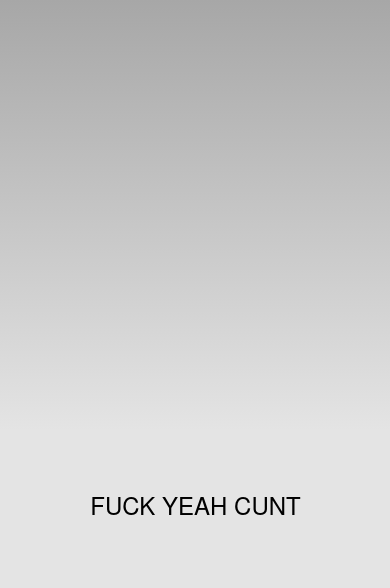
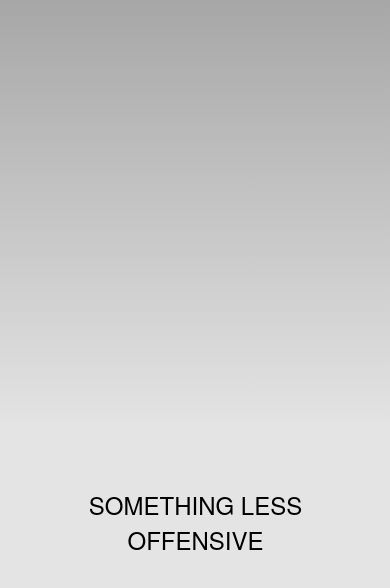
Before and after one commit to taylormighall/DyslexiaUnited, a plain HTML site: page www/menu.html in a window 390 px wide. Drawn offline with Linux system fonts and the light colour scheme; some packages are replaced by stand-ins of ours.

Commit message:
less mean

```diff
--- a/www/menu.html
+++ b/www/menu.html
@@ -44,7 +44,7 @@
 
 <body>
     <div class="app">
-        <h1>Fuck yeah cunt</h1>
+        <h1>Something less offensive</h1>
 
     </div>
     <script type="text/javascript" src="cordova.js"></script>
```
